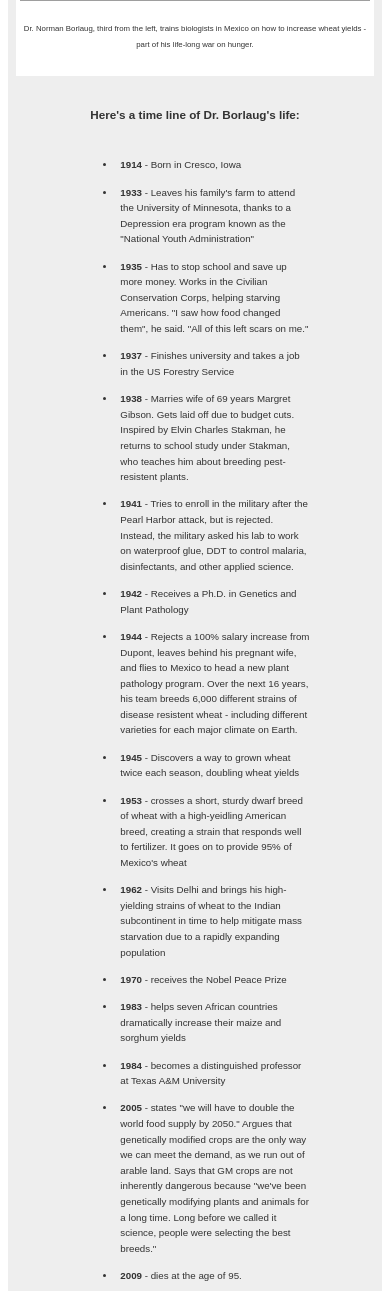
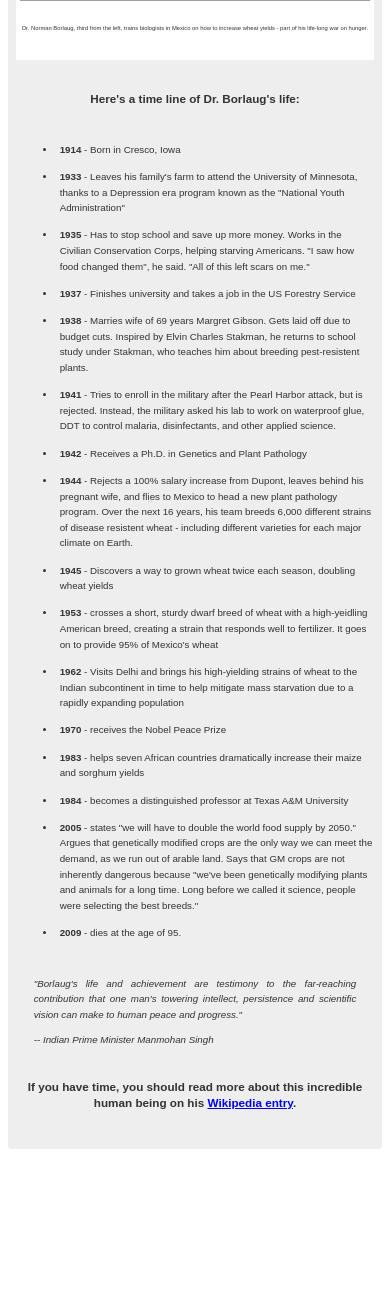
Before and after one commit to HieuPham2000/Reponsive-Web-Design-Project, a plain HTML site: page tribute-page/index.html in a window 390 px wide. Shown: the part 360-1651 px from the top of the page. After the commit the page ends 1517 px from the top, so only its background shows below. Drawn offline with Linux system fonts and the light colour scheme; grey boxes are pictures that could not be loaded.

Commit message:
update and fix

```diff
--- a/tribute-page/index.html
+++ b/tribute-page/index.html
@@ -4,6 +4,7 @@
 <head>
   <title>Dr. Norman Borlaug</title>
   <link rel="stylesheet" href="styles.css">
+  <meta name="viewport" content="width=device-width, initial-scale=1.0">
 </head>
 
 <body>
--- a/tribute-page/styles.css
+++ b/tribute-page/styles.css
@@ -10,9 +10,9 @@
   border-radius: 1vmin;
 }
 
-@media (max-width: 450px) {
+@media (max-width: 460px) {
   #main {
-    margin: 0vmin;
+    margin: 0;
   }
 }
 
@@ -20,7 +20,7 @@ h1 {
   font-size: 6vmin;
 }
 
-@media (max-width: 450px) {
+@media (max-width: 460px) {
   h1 {
     font-size: 5vmin;
   }
@@ -43,9 +43,9 @@ h1 {
   margin: 5vmin 0vmin 5vmin 0vmin;
 }
 
-@media (max-width: 450px) {
+@media (max-width: 460px) {
   #img-caption {
-    font-size: 2vmin;
+    font-size: 1.5vmin;
   }
 }
 
@@ -60,6 +60,12 @@ ul {
   width: 55%;
 }
 
+@media (max-width: 460px) {
+  ul {
+    width: 90%;
+  }
+}
+
 li{
   text-align: left;
   margin-bottom: 1vmin;
@@ -72,3 +78,9 @@ blockquote {
   text-align: justify;
   font-style: italic;
 }
+
+@media (max-width: 460px) {
+  blockquote {
+    width: 90%;
+  }
+}
```
Also changed, not shown: 1 other file.
